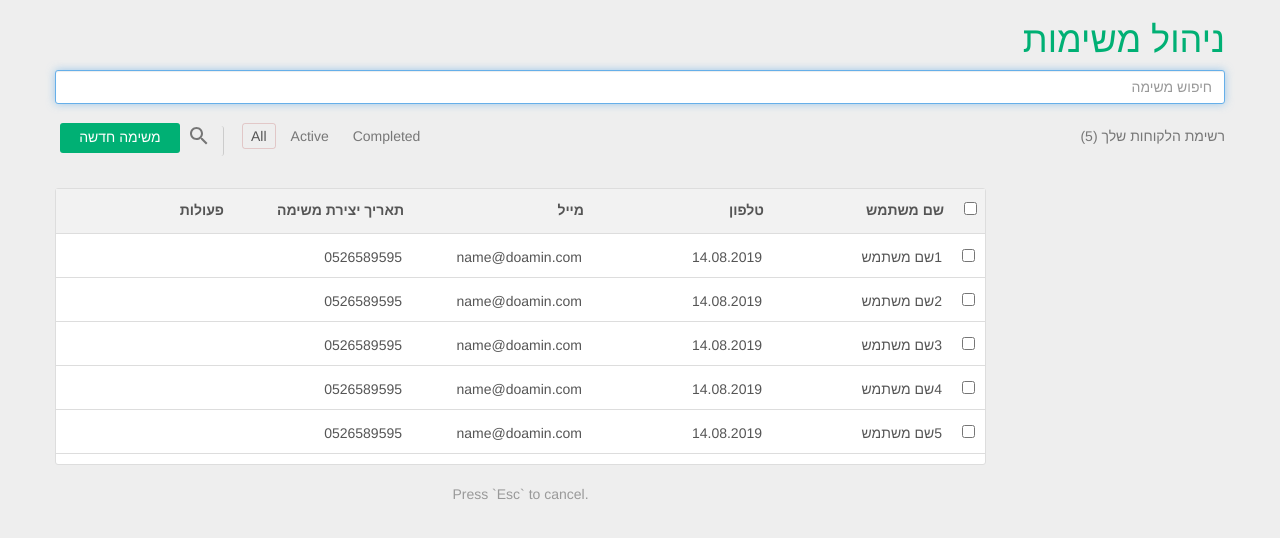
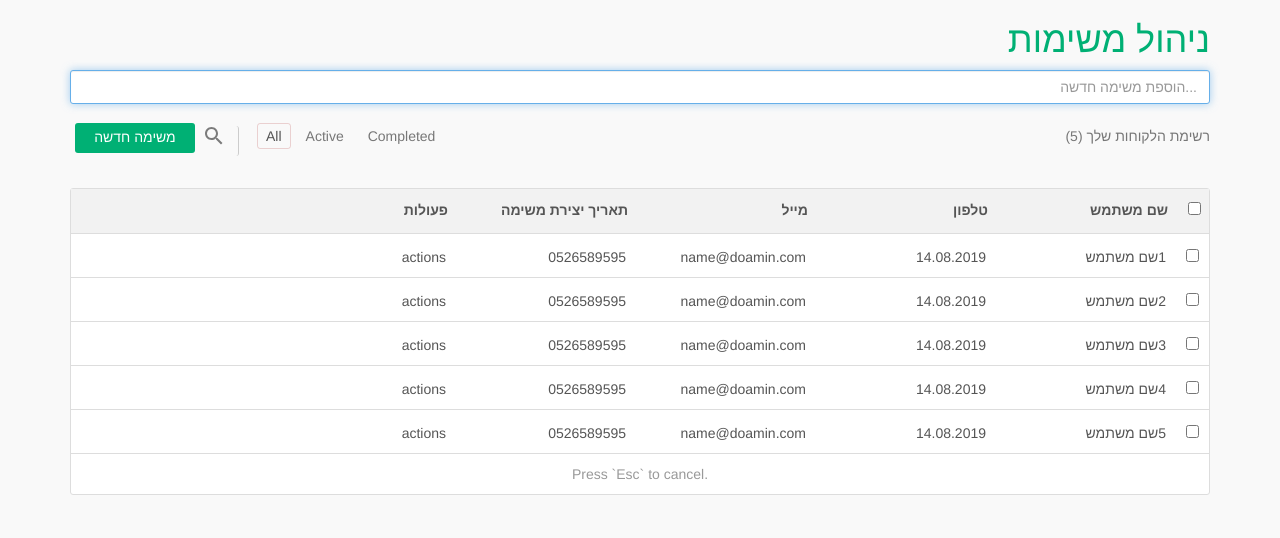
Before and after one commit to liorkasti/todos-crud-nodejs, a React app: page / in a window 1280 px wide. Built offline with nearby package versions, Linux system fonts and the light colour scheme.

Commit message:
modify list css

```diff
--- a/src/assets/style/index.css
+++ b/src/assets/style/index.css
@@ -1,5 +1,5 @@
 body {
-    background-color: #eee;
+    background-color: #f9f9f9;
     color: #555;
 }
 
@@ -12,12 +12,14 @@ body {
     padding-right: 10px;
     padding: 8px;
     border-bottom: 1px solid #ddd;
-    position: relative;
+    /* position: relative; */
     text-align: right;
     direction: rtl;
 }
 
 .rowitem{
+    /* position: relative;
+    width: 'auto'; */
     text-align: right;
     direction: rtl;
     padding: 10px 10px 10px 0px;
@@ -35,7 +37,7 @@ body {
 
 .filter{
     margin-right: -15px;
-    margin-left: -90px;
+    /* margin-left: -90px; */
 }
 
 .datetitle{
@@ -45,17 +47,23 @@ body {
     width: 244px;
 }
 
-.table {
-    width: '70%';
+.container {
+    /* width: 70%; */
+    /* position: absolute; */
+    left: 0;
+    right: 0;
+    height: 16px;
+    margin: auto;
+    text-align: center;
+
 }
 
 .todolist {
     background-color: #FFF;
-    width: '70%';
     margin: 30px auto;
     border: 1px solid #ddd;
     border-radius: 3px;
-    position: absolute;
+    /* position: absolute; */
     text-align: right;
 }
 
@@ -67,8 +75,8 @@ body {
 }
 
 .todolist .info {
-    position: absolute;
-    margin-top: 20px;
+    /* position: absolute; */
+    /* margin-top: 20px; */
     left: 0;
     right: 0;
     color: #999;
--- a/src/components/ui/InputBox.js
+++ b/src/components/ui/InputBox.js
@@ -31,7 +31,7 @@ class InputBox extends React.Component {
                 value={this.state.value}
                 onKeyUp={this.handleKeyUp.bind(this)}
                 onChange={this.handleChange.bind(this)}
-                placeholder="חיפוש משימה"
+                placeholder=" הוספת משימה חדשה..."
             />
         );
     }
--- a/src/components/ui/SearchBox.js
+++ b/src/components/ui/SearchBox.js
@@ -9,7 +9,7 @@ export default function SearchBox(props) {
             className="form-control search"
             value={query}
             onChange={e => setSearchQuery(e.target.value)}
-            placeholder="Search"
+            placeholder="חיפוש משימה..."
         />
     );
 }
--- a/src/components/ui/TodoItem.js
+++ b/src/components/ui/TodoItem.js
@@ -18,6 +18,7 @@ export default function TodoItem(props) {
                 <td className="item">{data.creationDate}</td>
                 <td className="item">{data.email}</td>
                 <td className="item">{data.telephone}</td>
+                <td className="item">actions</td>
             </div>
         </div>
     );
--- a/src/components/ui/TodoList.js
+++ b/src/components/ui/TodoList.js
@@ -17,18 +17,16 @@ export default function TodoList(props) {
     // console.log(list);
 
     return (
-        <div className="container">
-            <div className="row">
+            <div className="container">
                 <Header {...{ addNew, mode, query, setSearchQuery }} />
                 <Footer {...{ count, filter, changeFilter, mode, changeMode }} />
                 <div className="todolist">
-                    <tbody className="table">
-                        <tr ><TodosHeader {...{ items, changeStatus }} /></tr>
-                        <tr><FilteredList {...{ items, changeStatus }} /></tr>
-                    </tbody>
+                    {/* <tbody> */}
+                        <TodosHeader {...{ items, changeStatus }} />
+                        <FilteredList {...{ items, changeStatus }} />
+                    {/* </tbody> */}
                     <Info {...{ mode }} />
                 </div>
-            </div>
         </div>
     );
 }
--- a/src/services/todo.js
+++ b/src/services/todo.js
@@ -8,7 +8,7 @@ export function getAll() {
     return [
         {
             id: 1,
-            text: 'Learn Javascript',
+            text: 'Javascript',
             completed: false,
             userName: '1שם משתמש',
             telephone: '0526589595',
@@ -17,7 +17,7 @@ export function getAll() {
         },
         {
             id: 2,
-            text: 'Learn React',
+            text: 'React',
             completed: false,
             userName: '2שם משתמש',
             telephone: '0526589595',
@@ -26,7 +26,7 @@ export function getAll() {
         },
         {
             id: 3,
-            text: 'Build a React App',
+            text: 'React App',
             completed: false,
             userName: '3שם משתמש',
             telephone: '0526589595',
```
Also changed, not shown: src/components/ui/CheckBox.js (+8 -4 lines).
